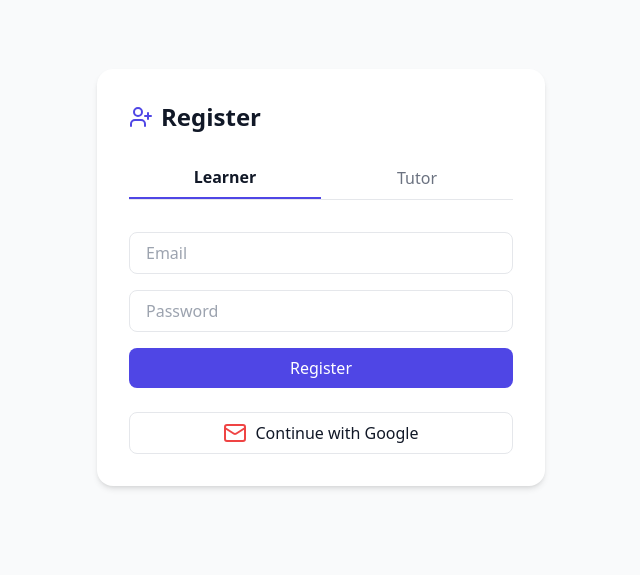
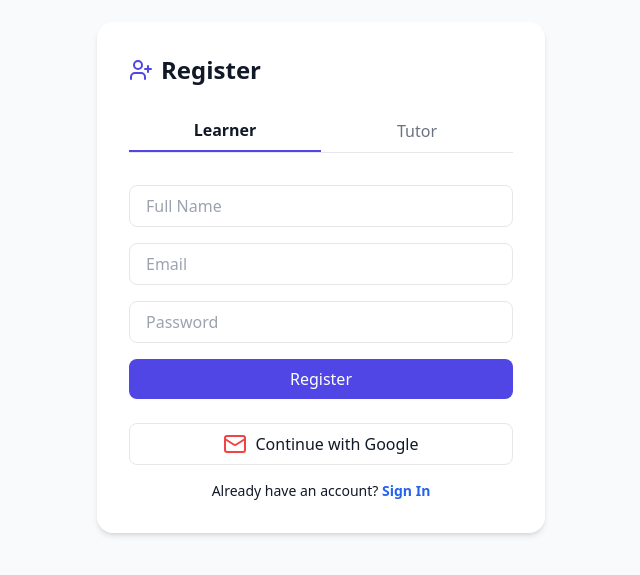
Before and after one commit to AOS2019/Leanify, a React (Create React App) app: page /register in a window 1280 px wide. Shown: the part 123-698 px from the top of the page, without its empty margins (319-959 px from the left). Built offline with nearby package versions, Linux system fonts and the light colour scheme; no server answers.

Commit message:
Added Name input field and Sign in link

```diff
--- a/src/pages/Register.js
+++ b/src/pages/Register.js
@@ -36,6 +36,7 @@ export default function Register() {
           uid: user.uid,
           name: user.displayName,
           email: user.email,
+          role, // Use selected role
           photoURL: user.photoURL,
           createdAt: new Date(),
         });
@@ -56,7 +57,6 @@ export default function Register() {
         role,
         createdAt: new Date(),
       });
-      setName("");
 
       // after successful email/password or Google registration:
       navigate(from, { replace: true });
@@ -139,6 +139,15 @@ export default function Register() {
         </div>
 
           <input
+            type="text"
+            placeholder="Full Name"
+            className="w-full px-4 py-2 border rounded-lg focus:outline-none focus:ring-2 focus:ring-indigo-500"
+            value={name}
+            onChange={(e) => setName(e.target.value)}
+            required
+          />
+
+          <input
             type="email"
             placeholder="Email"
             className="w-full px-4 py-2 border rounded-lg focus:outline-none focus:ring-2 focus:ring-indigo-500"
@@ -174,6 +183,12 @@ export default function Register() {
             Continue with Google
           </button>
         </div>
+        <p className="text-sm text-center mt-4">
+          Already have an account?{" "}
+          <a href="/login" className="text-blue-600 font-semibold">
+            Sign In
+          </a>
+        </p>
       </motion.div>
     </div>
   );
```
